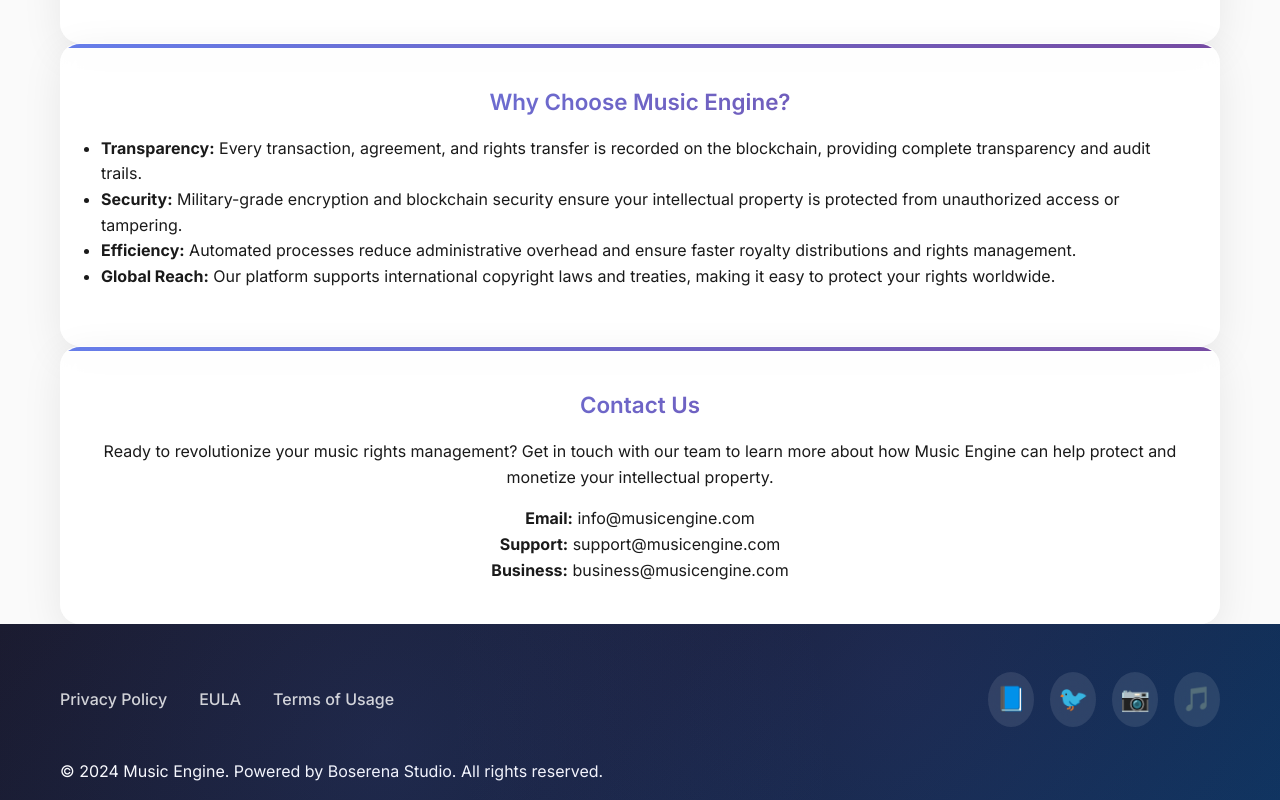
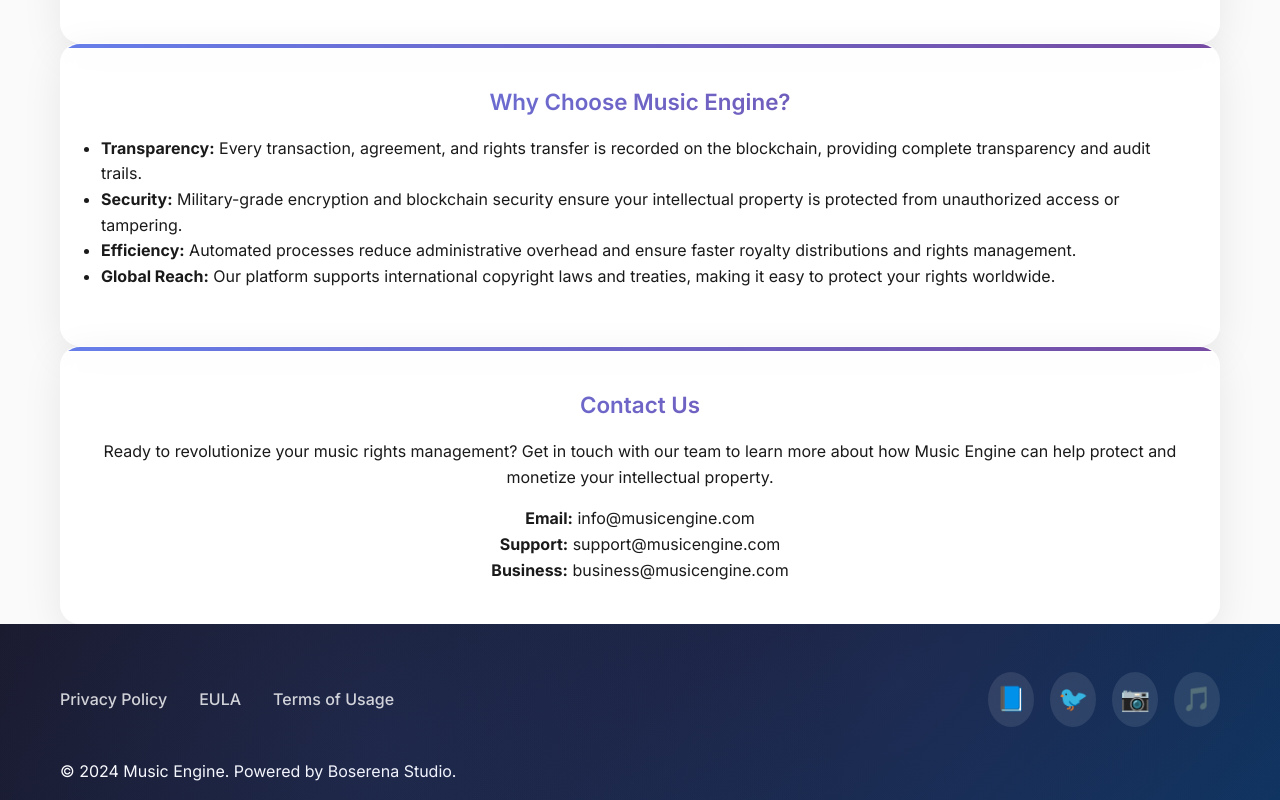
Before and after one commit to finepulseglobal/musicengine, a plain HTML site: page about.html in a window 1280 px wide. Shown: the part 1116-1916 px from the top of the page. Drawn offline with Linux system fonts and the light colour scheme.

Commit message:
Remove 'All rights reserved' text from footer across all pages

```diff
--- a/about.html
+++ b/about.html
@@ -101,7 +101,7 @@
                     <a href="#" class="social-icon">🎵</a>
                 </div>
             </div>
-            <p>&copy; 2024 Music Engine. Powered by Boserena Studio. All rights reserved.</p>
+            <p>&copy; 2024 Music Engine. Powered by Boserena Studio.</p>
         </div>
     </footer>
 </body>
```
Also changed, not shown: governance.html (+1 -1 lines), index.html (+1 -1 lines), profile.html (+1 -1 lines), register.html (+1 -1 lines), services.html (+1 -1 lines).
